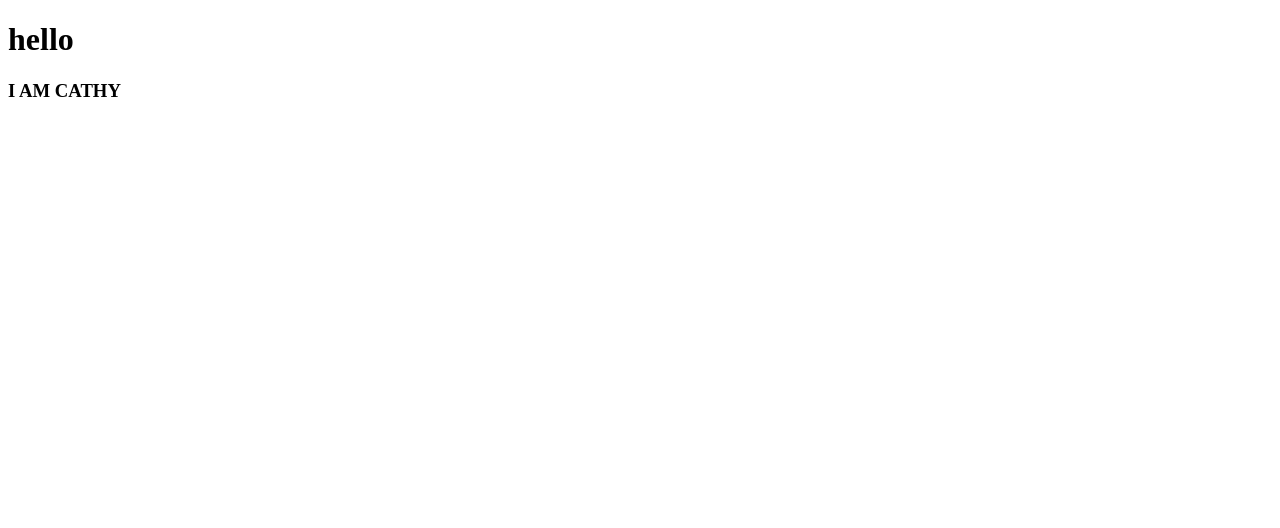
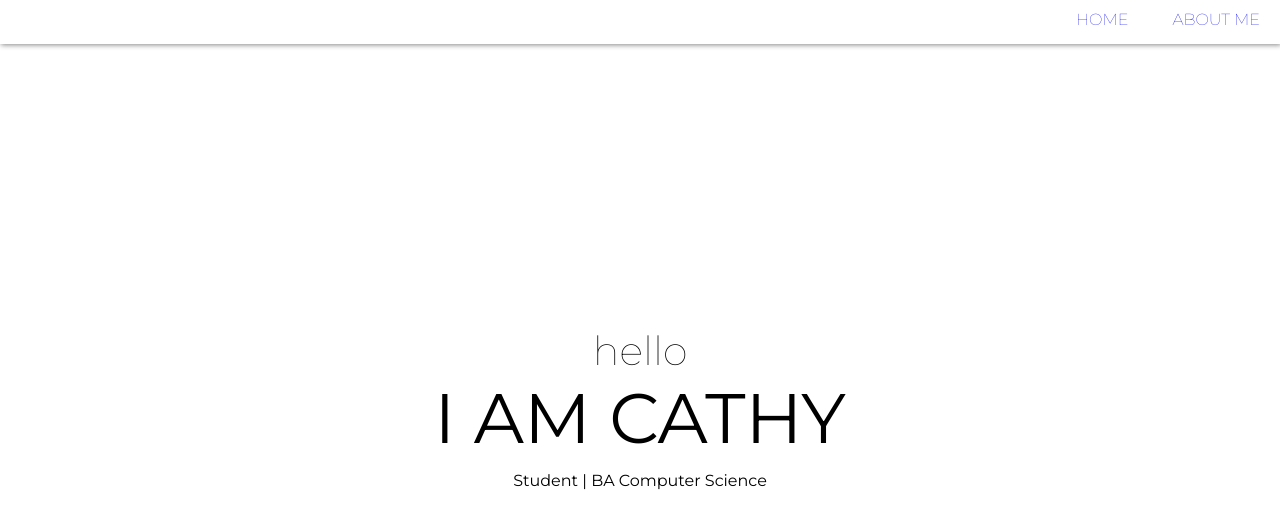
Before and after one commit to cathyleung/-ARCHIVED-cathyleung.github.io, a plain HTML site: page index.html in a window 1280 px wide. Drawn offline with Linux system fonts and the light colour scheme.

Commit message:
working title page

```diff
--- a/index.html
+++ b/index.html
@@ -3,14 +3,27 @@
 <head>
     <meta charset="UTF-8">
     <title>Cathy Leung</title>
-    <link href="http://fonts.googleapis.com/css?family=Cousine:400,700|Montserrat:100,400&subset=latin-ext" rel="stylesheet" type="text.css">
+    <link href="https://fonts.googleapis.com/css?family=Montserrat:100,400,700" rel="stylesheet">
+    <link href="text.css" rel="stylesheet">
+    <link href="main.css" rel="stylesheet">
 </head>
 <body>
-
-    <div>
-        <div class="title-container">
-            <h1>hello</h1>
-            <h3 id="title-name">I AM CATHY</h3>
+    <div class="menu">
+        <a href="#title">HOME</a>
+        <a href="#about-me">ABOUT ME</a>
+    </div>
+    <div class="container">
+        <div class="title" id="title">
+            <div class="title-text">
+                <h2>hello</h2>
+                <h1 id="title-name">I AM CATHY</h1>
+                <p>Student | BA Computer Science</p>
+            </div>
+        </div>
+    </div>
+    <div class="container">
+        <div class="about-me" id="about-me">
+            <p></p>
         </div>
     </div>
 </body>
--- /dev/null
+++ b/main.css
@@ -0,0 +1,77 @@
+html, body, .container {
+    height: 100%;
+    margin: 0;
+    padding: 0;
+}
+
+a {
+    text-decoration: none;
+    padding: 10px 20px;
+}
+
+a.active {
+    border-bottom: 2px slategray solid;
+    color: black;
+}
+
+.container {
+    min-height: 100%;
+}
+
+.menu {
+    overflow: hidden;
+    background-color: white;
+    position: fixed;
+    top: 0;
+    width: 100%;
+    padding: 10px 0 15px;
+    box-shadow: 1px 1px 5px #888888;
+}
+
+.title {
+    margin: auto;
+    width: 100%;
+    min-height: 100%;
+    /*
+    background-image: url('images/geometric-background.jpg');
+    background-position: center;
+    background-repeat: no-repeat;
+    background-size: cover;
+    */
+}
+
+.title-text {
+    position: absolute;
+    top: 50%;
+    left: 50%;
+    transform: translate(-50%, -50%);
+}
+
+.title-text h2 {
+    margin-bottom: 0;
+}
+
+.title-text p {
+    margin-top: 10px;
+}
+
+#title-name {
+    margin-top: 0;
+    margin-bottom: 0;
+}
+
+.about-me {
+    display: flex;
+    min-height: 100%;
+    background-color: #F5F5F5;
+    /*
+    background-image: url('images/colorbunch-background1.jpg');
+    background-position: center;
+    background-repeat: no-repeat;
+    background-size: cover;
+    */
+}
+
+.about me > div {
+    display: inline-block;
+}
--- a/text.css
+++ b/text.css
@@ -1,10 +1,22 @@
-.title-container {
+body {
     font-family: 'Montserrat', sans-serif;
-    margin: auto;
-    width: 100%;
+}
+
+.menu {
+    text-align: right;
+    font-weight: 100;
+}
+
+.title-text {
     text-align: center;
 }
 
+.title-text h2 {
+    font-weight: 100;
+    font-size: 40px;
+}
+
 #title-name {
-    font-family: 'Cousine', monospace;
+    font-weight: 400;
+    font-size: 70px;
 }
```
